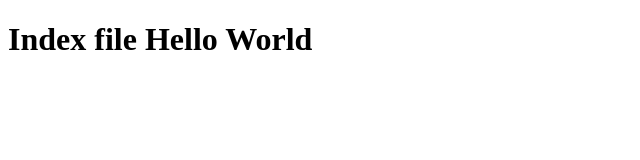
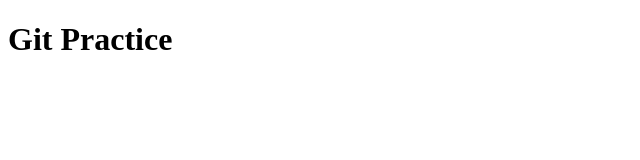
Before and after one commit to py-code314/git-practice, a plain HTML site: page index.html in a window 1280 px wide. Shown: the whole page, without its empty margins (0-640 px from the left). Drawn offline with Linux system fonts and the light colour scheme.

```diff
--- a/index.html
+++ b/index.html
@@ -6,6 +6,6 @@
   <title>Document</title>
 </head>
 <body>
-  <h1>Index file Hello World</h1>
+  <h1>Git Practice</h1>
 </body>
 </html>
```
Also changed, not shown: 1 other file.
